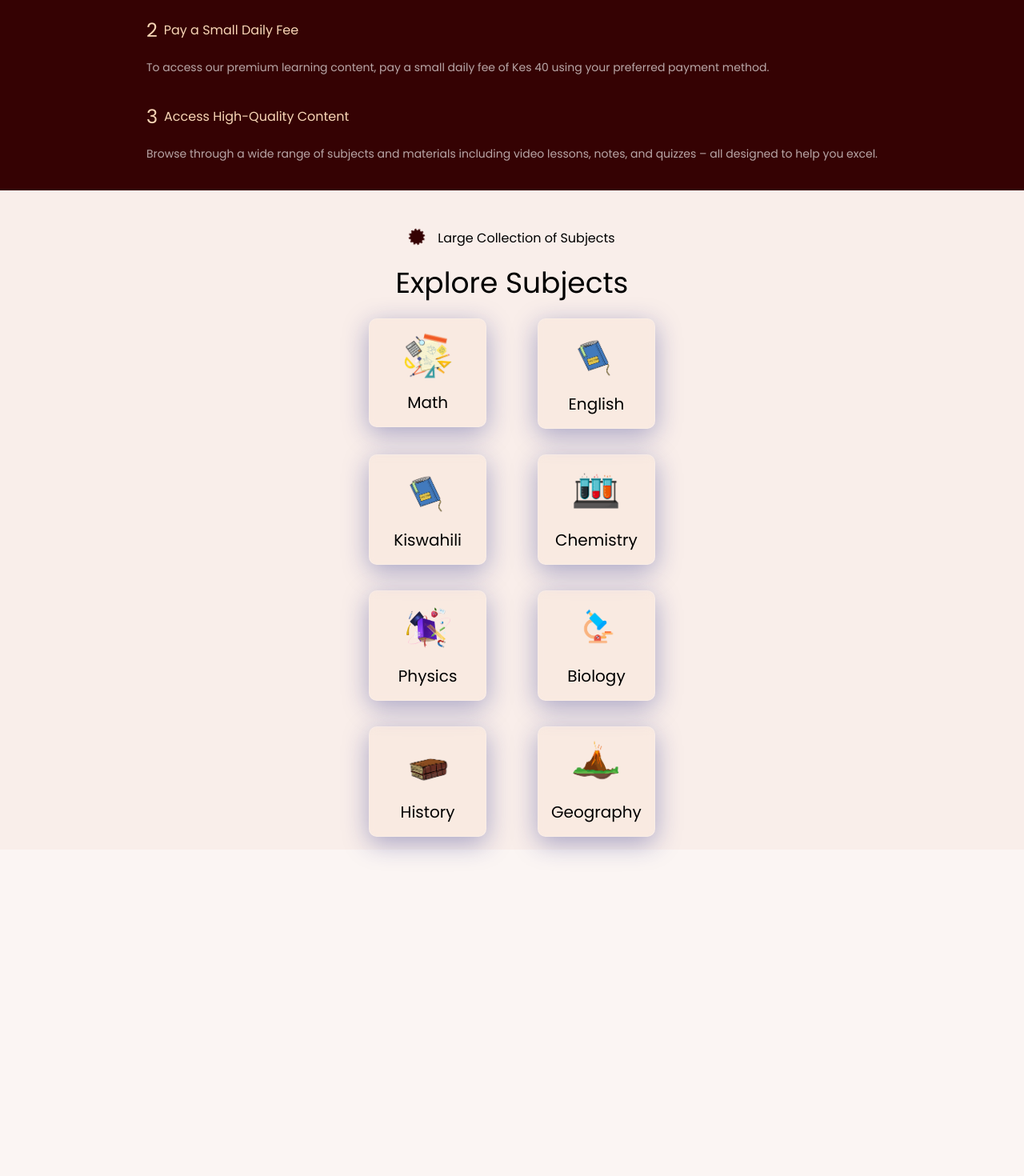
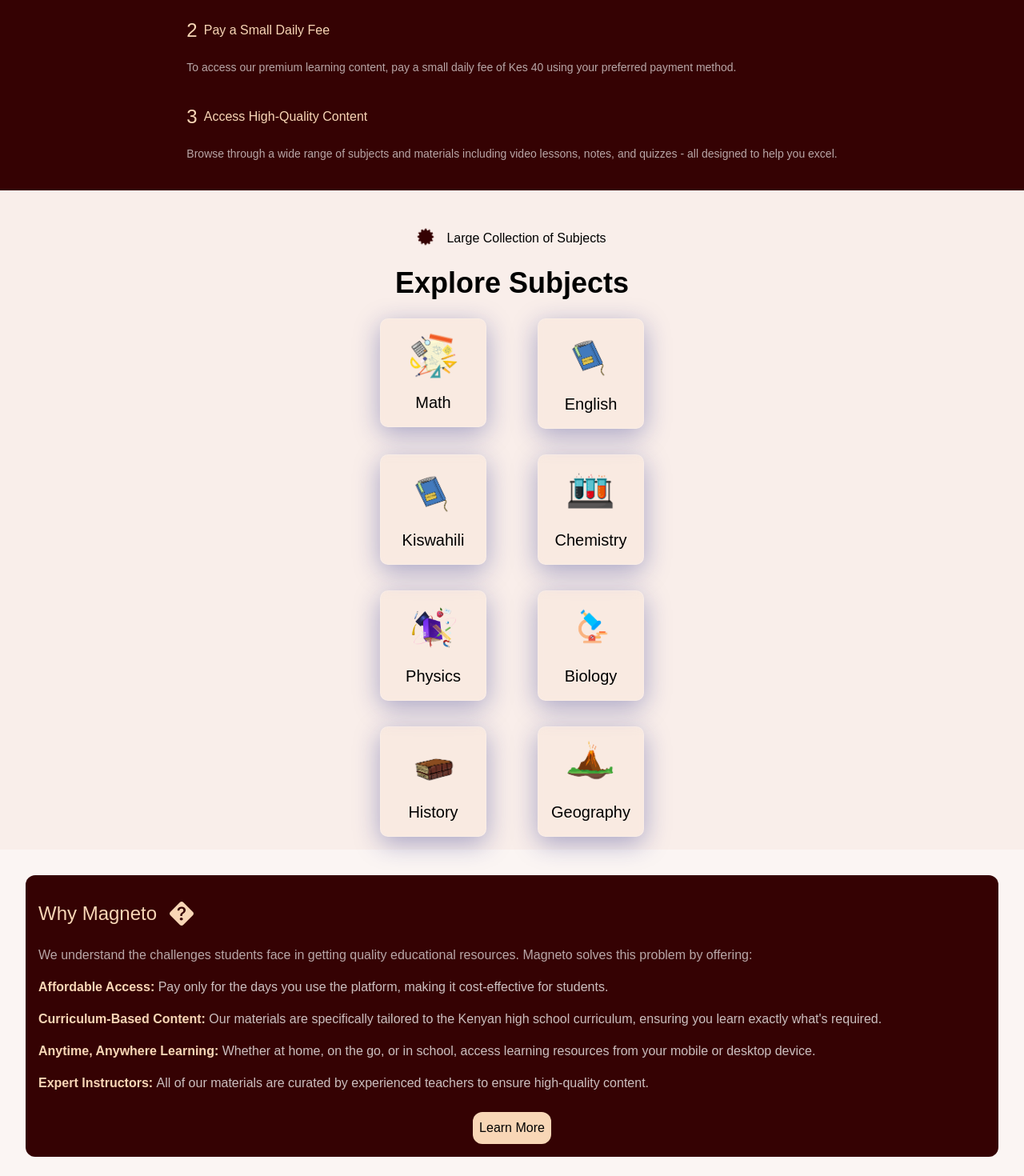
Before and after one commit to geofrey254/magneto-frontend, a Next.js app: page / in a window 1280 px wide. Shown: the part 780-2250 px from the top of the page at 80% size. Before the commit the page ends 1842 px from the top, so only its background shows below. Built offline with nearby package versions, Linux system fonts and the light colour scheme.

Commit message:
Why choose us page done

```diff
--- a/app/globals.css
+++ b/app/globals.css
@@ -1,9 +1,10 @@
 @tailwind base;
 @tailwind components;
 @tailwind utilities;
+@import url('https://fonts.googleapis.com/css2?family=Montserrat:ital,wght@0,100..900;1,100..900&display=swap');
+@import url('https://fonts.googleapis.com/css2?family=Poppins:ital,wght@0,100;0,200;0,300;0,400;0,500;0,600;0,700;0,800;0,900;1,100;1,200;1,300;1,400;1,500;1,600;1,700;1,800;1,900&display=swap');
 
 body {
-  font-family: Arial, Helvetica, sans-serif;
   background: var(--main);
 }
 
--- a/app/layout.tsx
+++ b/app/layout.tsx
@@ -1,23 +1,6 @@
 import type { Metadata } from "next";
-import localFont from "next/font/local";
 import "./globals.css";
 import Navbar from "@/components/Navbar";
-
-export const poppinsThin = localFont({
-  src: "../styles/fonts/Poppins-Thin.ttf",
-  variable: "--font-poppins-thin",
-});
-export const poppinsReg = localFont({
-  src: "../styles/fonts/Poppins-Regular.ttf",
-  variable: "--font-poppins-regular",
-  weight: "800",
-});
-
-export const poppinsMed = localFont({
-  src: "../styles/fonts/Poppins-Medium.ttf",
-  variable: "--font-poppins-medium",
-  weight: "800",
-});
 
 export const metadata: Metadata = {
   title: "Magneto - Unlock Learning, One Day at a Time",
@@ -32,7 +15,7 @@
 }>) {
   return (
     <html lang="en">
-      <body className={poppinsReg.className}>
+      <body className="font-Poppins font-medium">
         <Navbar />
         {children}
       </body>
--- a/app/page.tsx
+++ b/app/page.tsx
@@ -1,6 +1,7 @@
 import Hero from "@/components/Hero";
 import Jumbotron from "@/components/Jumbotron";
 import Categories from "@/components/Categories";
+import Why from "@/components/Why";
 
 export default function Home() {
   return (
@@ -8,6 +9,7 @@
       <Hero />
       <Jumbotron />
       <Categories />
+      <Why />
     </main>
   );
 }
--- a/components/Hero.tsx
+++ b/components/Hero.tsx
@@ -32,7 +32,7 @@
               href="/"
               className="texty text-nowrap p-3 flex gap-2 items-center border border-[#f8d6b6] rounded-xl"
             >
-              <SiBookstack size={20} />
+              <SiBookstack size={20} className="text-[#350203]" />
               Explore Subjects
             </Link>
           </div>
--- a/components/Jumbotron.tsx
+++ b/components/Jumbotron.tsx
@@ -1,5 +1,4 @@
 import React from "react";
-import { poppinsMed } from "@/app/layout";
 
 function Jumbotron() {
   return (
@@ -33,7 +32,7 @@
             </div>
             <p className="text-white/65 text-sm leading-7">
               Browse through a wide range of subjects and materials including
-              video lessons, notes, and quizzes – all designed to help you
+              video lessons, notes, and quizzes {"-"} all designed to help you
               excel.
             </p>
           </div>
--- a/components/Navbar.tsx
+++ b/components/Navbar.tsx
@@ -5,10 +5,10 @@
 
 function Navbar() {
   return (
-    <nav className="h-[4vh] w-full flex items-center p-8">
+    <nav className="h-[4vh] w-full flex items-center py-8 px-4">
       <div className="container flex justify-between items-center">
         <div>
-          <h4 className="font-bold text-3xl texty text-[#350203] flex">
+          <h4 className="font-bold text-3xl texty  flex">
             Magneto <FaCertificate className="text-[#350203]" size={20} />
           </h4>
         </div>
@@ -22,7 +22,7 @@
           </ul>
         </div>
         <div>
-          <BiSolidFoodMenu size={30} className="texty" />
+          <BiSolidFoodMenu size={30} className="text-[#350203]" />
         </div>
       </div>
     </nav>
--- /dev/null
+++ b/components/Why.tsx
@@ -0,0 +1,59 @@
+import Link from "next/link";
+import React from "react";
+import { BsQuestionDiamondFill } from "react-icons/bs";
+
+function Why() {
+  return (
+    <section className="why w-full p-8 flex items-center">
+      <div className="container flex flex-col gap-6 bg-[#350203] p-4 rounded-xl">
+        <div className="flex items-center gap-4 mt-4">
+          <h3 className="text-[#f8d6b6] text-2xl">Why Magneto</h3>
+          <BsQuestionDiamondFill size={30} className="text-[#f8d6b6]" />
+        </div>
+        <div>
+          <p className="text-white/65">
+            We understand the challenges students face in getting quality
+            educational resources. Magneto solves this problem by offering:
+          </p>
+          <ul className="mt-4 flex flex-col gap-4">
+            <li className="text-white/75">
+              <span className="font-bold text-[#f8d6b6]">
+                Affordable Access:&nbsp;
+              </span>
+              Pay only for the days you use the platform, making it
+              cost-effective for students.
+            </li>
+            <li className="text-white/75">
+              <span className="font-bold text-[#f8d6b6]">
+                Curriculum-Based Content:&nbsp;
+              </span>
+              Our materials are specifically tailored to the Kenyan high school
+              curriculum, ensuring you learn exactly what{"'"}s required.
+            </li>
+            <li className="text-white/75">
+              <span className="font-bold text-[#f8d6b6]">
+                Anytime, Anywhere Learning:&nbsp;
+              </span>
+              Whether at home, on the go, or in school, access learning
+              resources from your mobile or desktop device.
+            </li>
+            <li className="text-white/75">
+              <span className="font-bold text-[#f8d6b6]">
+                Expert Instructors:&nbsp;
+              </span>
+              All of our materials are curated by experienced teachers to ensure
+              high-quality content.
+            </li>
+          </ul>
+        </div>
+        <div className="flex justify-center">
+          <Link href="#" className="bg-[#f8d6b6] p-2 rounded-xl">
+            Learn More
+          </Link>
+        </div>
+      </div>
+    </section>
+  );
+}
+
+export default Why;
--- a/tailwind.config.ts
+++ b/tailwind.config.ts
@@ -1,3 +1,5 @@
+/* eslint-disable */
+
 import type { Config } from "tailwindcss";
 
 const config: Config = {
@@ -9,6 +11,10 @@
   ],
   theme: {
     extend: {
+      fontFamily: {
+        Montserrat: ["Montserrat", "serif"],
+        Poppins: ["Poppins", "sans-serif"],
+      },
       colors: {
         text: "hsl(var(--texty))",
         background: "hsl(var(--background))",
```
